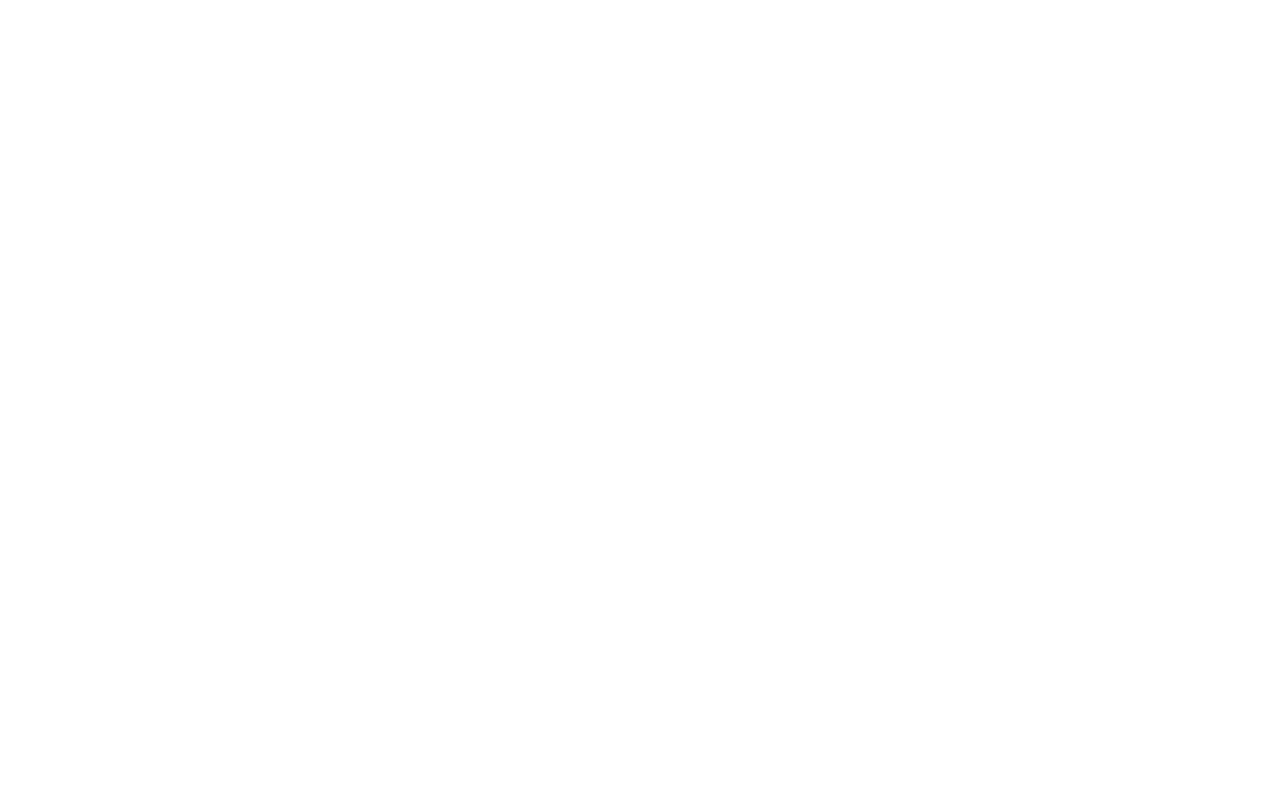
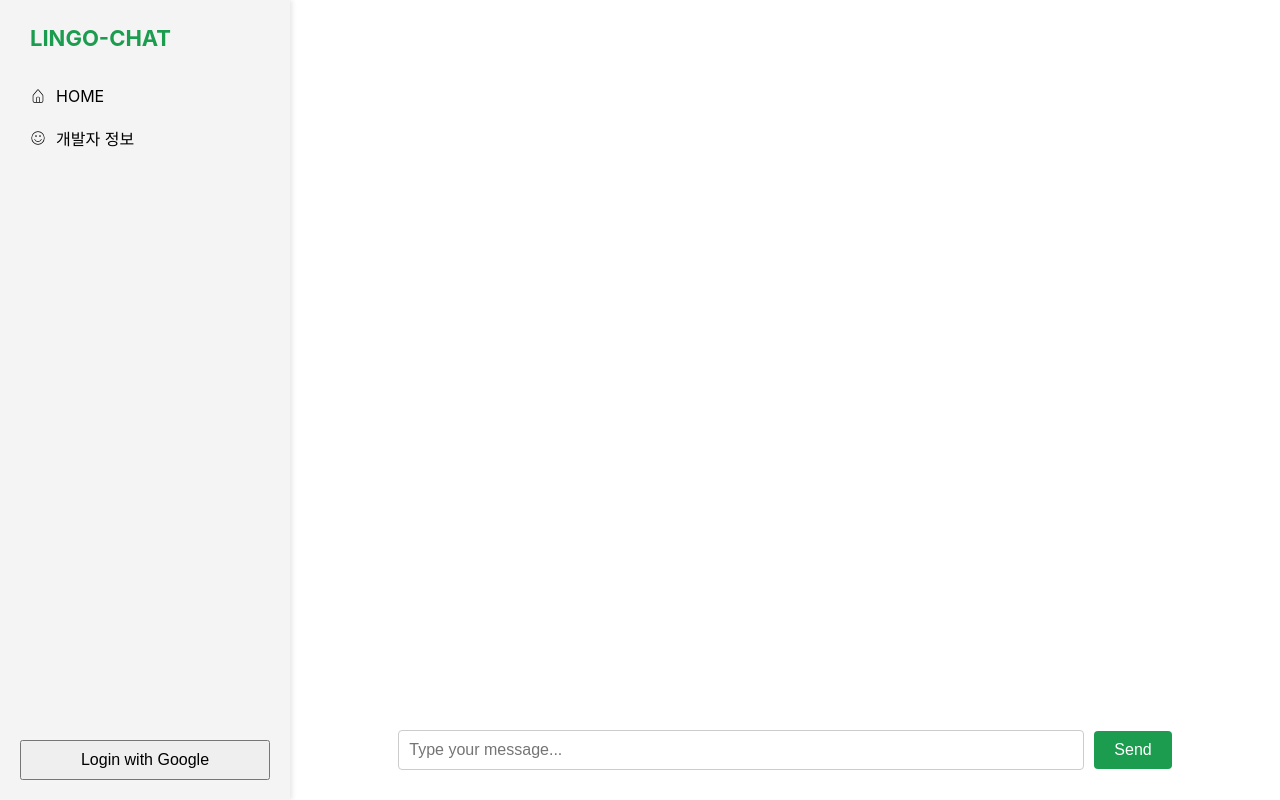
Before and after one commit to lingo-chat/lingo-chat, a React (Create React App) app: page /chat/1/room/1 in a window 1280 px wide. Before the commit this address had no page. Built offline with nearby package versions, Linux system fonts and the light colour scheme.

Commit message:
chore: console.log 정리
- console.log 정리
- 파라미터 수정

feat-#11

```diff
--- a/src/App.tsx
+++ b/src/App.tsx
@@ -13,8 +13,8 @@ const App: React.FC = () => {
 				<Route path="/" element={<MainLayout />}>
 					<Route index element={<MainPage />} />
 					<Route path="developer-info" element={<DeveloperInfoPage />} />
-					<Route path="chats/:personaId" element={<PersonaDetailPage />} />
-					<Route path="chats/:personaId/room/:chatRoomId" element={<ChatRoomPage />} />
+					<Route path="chat/:personaId" element={<PersonaDetailPage />} />
+					<Route path="chat/:personaId/room/:chatRoomId" element={<ChatRoomPage />} />
 				</Route>
 			</Routes>
 		</Router>
--- a/src/components/Chat/ChatRoomList.tsx
+++ b/src/components/Chat/ChatRoomList.tsx
@@ -54,7 +54,7 @@ const ChatRoomList: React.FC = () => {
 			<ul>
 				{chatRooms.map((room) => (
 					<li key={room.id}>
-						<Link to={`/chats/${room.persona.id}/room/${room.id}`}>{room.title}</Link>
+						<Link to={`/chat/${room.persona.id}/room/${room.id}`}>{room.title}</Link>
 					</li>
 				))}
 			</ul>
--- a/src/components/Chat/MessageInput.tsx
+++ b/src/components/Chat/MessageInput.tsx
@@ -36,19 +36,18 @@ const MessageInput: React.FC<MessageInputProps> = ({ personaId, chatRoomId, addM
 			}
 
 			sendChatRoomMessages({ chatRoomId, message }, (response: any) => {});
-
 			setMessage('');
 		} else {
 			// 페르소나창
+
 			sendFirstMessage({ message, personaId }, (response: any) => {
 				if (response && response.result.chatRoomId) {
-					navigate(`/chats/${personaId}/room/${response.result.chatRoomId}`, {
+					navigate(`/chat/${personaId}/room/${response.result.chatRoomId}`, {
 						state: {
 							initialMessage: message,
 						},
 					});
 				}
-
 				setMessage('');
 			});
 		}
--- a/src/pages/MainPage.tsx
+++ b/src/pages/MainPage.tsx
@@ -6,7 +6,7 @@ const MainPage: React.FC = () => {
 	const navigate = useNavigate();
 
 	const handleSelectPersona = async (personaId: number) => {
-		navigate(`/chats/${personaId}`);
+		navigate(`/chat/${personaId}`);
 	};
 
 	return (
```
